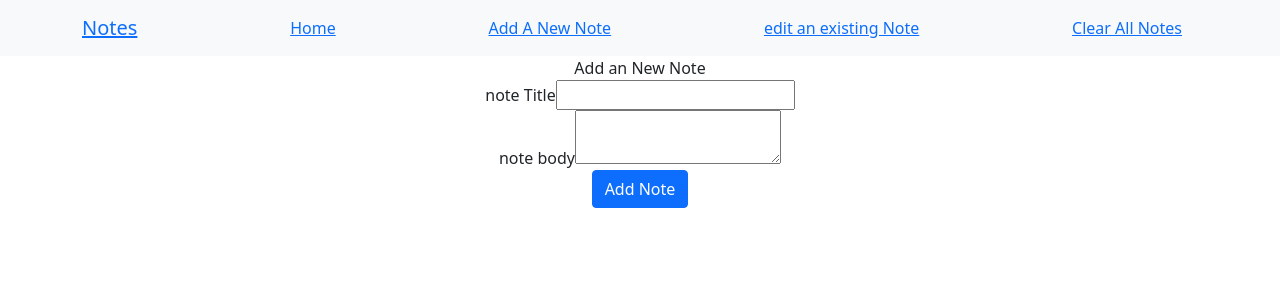
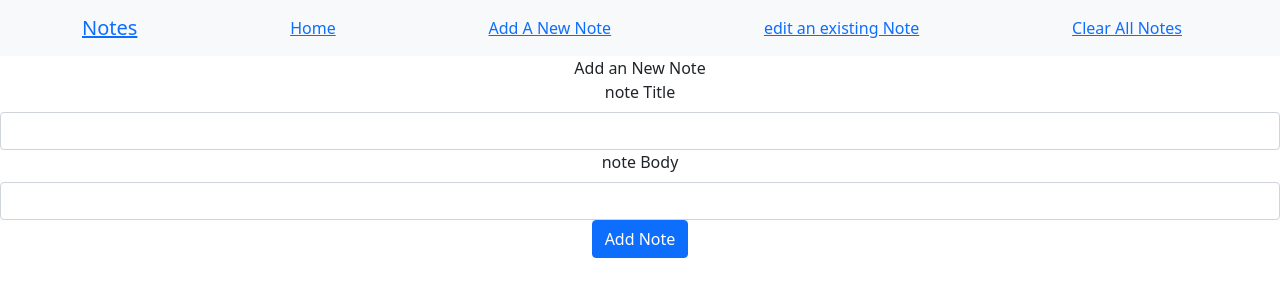
Before and after one commit to RodneyLing202/TafeReactAssesment1, a React (Create React App) app: page /addNote in a window 1280 px wide. Shown: the top 300 px of the page. Built offline with nearby package versions, Linux system fonts and the light colour scheme.

Commit message:
converted to use bootstrap

```diff
--- a/src/componenets/editBody.js
+++ b/src/componenets/editBody.js
@@ -1,16 +1,18 @@
+import Form from "react-bootstrap/Form"
 
 
 
 export const Editbody = (props) => {
 
     return (
-        <div>
-            <label>note body</label>
-            <textarea
+        <Form.Group>
+            <Form.Label>note Body</Form.Label>
+            <Form.Control
+            type = "textarea"
                 onChange={props.onChange}
                 defaultValue={props.defaultValue()}
-            ></textarea>
-        </div>
+            ></Form.Control>
+        </Form.Group>
     )
 
 
--- a/src/componenets/editTitle.js
+++ b/src/componenets/editTitle.js
@@ -1,18 +1,18 @@
-
+import Form from "react-bootstrap/Form"
 
 
 
 export const EditTitle = (props) => {
 
     return (
-        <div>
-            <label>note Title</label>
-            <input
-                type={"text"}
+        <Form.Group>
+            <Form.Label>note Title</Form.Label>
+            <Form.Control
+                type="text"
                 onChange={props.onChange}
                 defaultValue={props.defaultValue()}
-            ></input>
-        </div>
+            ></Form.Control>
+        </Form.Group>
     )
 
 
```
